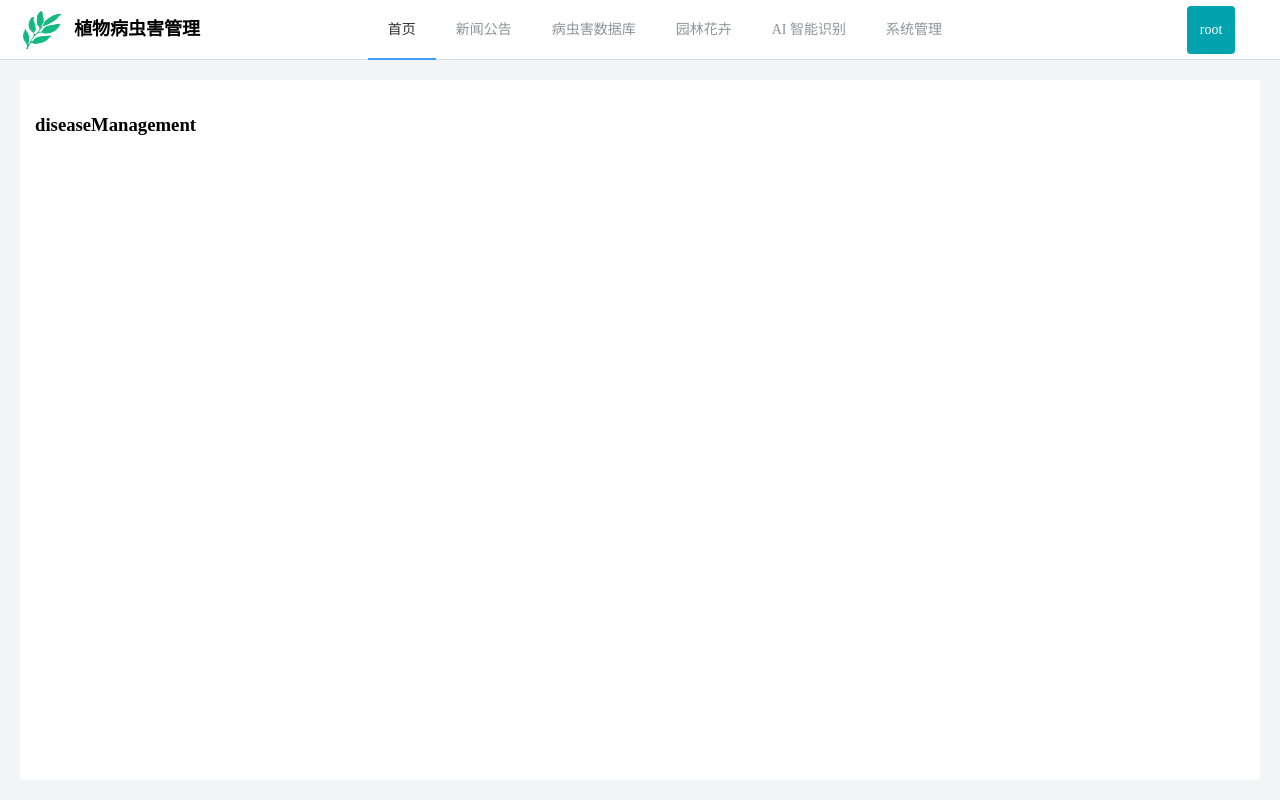
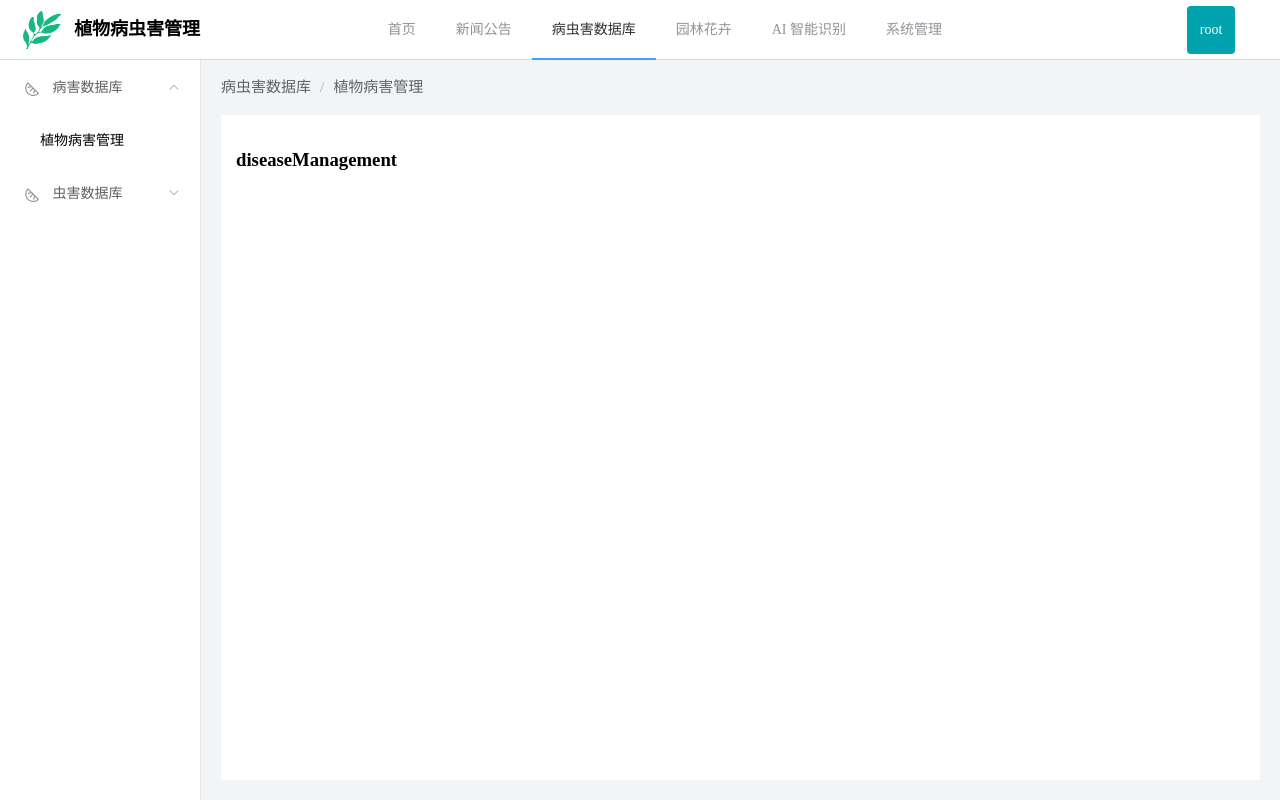
Before and after one commit to ZSC-plant-disease-and-pest/management-platform, a Vue app: page /admin/disease/diseaseManagement in a window 1280 px wide. Built offline with nearby package versions, Linux system fonts and the light colour scheme.

Commit message:
fix: 1.修复刷新页面后面包屑、头部菜单、侧边导航栏显示问题

```diff
--- a/src/components/common/breadcrumb/Breadcrumb.vue
+++ b/src/components/common/breadcrumb/Breadcrumb.vue
@@ -13,6 +13,7 @@
 <script lang="ts">
 import {
   defineComponent,
+  onBeforeMount,
   reactive,
   toRefs,
   watch
@@ -22,6 +23,11 @@ import { useRoute } from 'vue-router';
 export default defineComponent({
   setup () {
     const route = useRoute();
+    onBeforeMount(() => {
+      if (route.path.split('/')[1] === 'admin') {
+        state.getBreadcrumb();
+      }
+    });
     const state = reactive({
       breadcrumbs: [] as Array<any>,
       getBreadcrumb: () => {
--- a/src/layout/components/LayoutHeader.vue
+++ b/src/layout/components/LayoutHeader.vue
@@ -9,7 +9,7 @@
     <el-menu
       class="menu"
       mode="horizontal"
-      default-active="home"
+      :default-active="defaultActive"
       @select="menuSelect"
     >
       <el-menu-item index="home">
@@ -56,15 +56,25 @@
 </template>
 
 <script lang="ts">
-import { defineComponent, computed } from 'vue';
+import { defineComponent, computed, onBeforeMount, ref } from 'vue';
 import { ElMessage } from 'element-plus';
-import { useRouter } from 'vue-router';
+import { useRoute, useRouter } from 'vue-router';
 
 export default defineComponent({
   // 子传父事件定义
   emits: ['menuSelect'],
   setup (props, { emit }) {
+    const route = useRoute();
     const router = useRouter();
+    onBeforeMount(() => {
+      // 头部菜单路径
+      const path = route.path.split('/')[2];
+      if (path) {
+        menuSelect(path);
+        defaultActive.value = path;
+      }
+    });
+    const defaultActive = ref('');
     // 退出登录
     const logout = () => {
       router.push('/login');
@@ -98,7 +108,7 @@ export default defineComponent({
             ]
           }
         ];
-        // 根据头部路径(param = 'new'),跳转到他的第一个子页面
+        // 根据头部菜单路径(param = 'new'),跳转到他的第一个子页面
         path = '/admin/new/newManagement';
       } else if (params === 'disease') {
         asideList = [
@@ -215,12 +225,13 @@ export default defineComponent({
       } else if (params === 'system') {
         // 空
       }
-      // params 是头部路径
+      // params 是头部菜单路径
       emit('menuSelect', params, asideList);
-      // 点击后默认跳到头部路径的第一个子页面
+      // 点击后默认跳到头部菜单路径的第一个子页面
       router.push(path);
     };
     return {
+      defaultActive,
       logout,
       avatarColor,
       menuSelect
--- a/src/layout/index.vue
+++ b/src/layout/index.vue
@@ -23,6 +23,8 @@ import {
 import LayoutHeadedr from '@/layout/components/LayoutHeader.vue';
 import LayoutAsider from '@/layout/components/LayoutAside.vue';
 import LayoutMain from '@/layout/components/LayoutMain.vue';
+import { useRoute } from 'vue-router';
+
 export default defineComponent({
   components: {
     LayoutHeadedr,
@@ -30,9 +32,10 @@ export default defineComponent({
     LayoutMain
   },
   setup () {
+    const route = useRoute();
     // 生成响应式对象
     const state = reactive({
-      path: 'home',
+      path: route.path.split('/')[2],
       asideList: [] as Array<any>
     });
     // 头部菜单被点击
```
